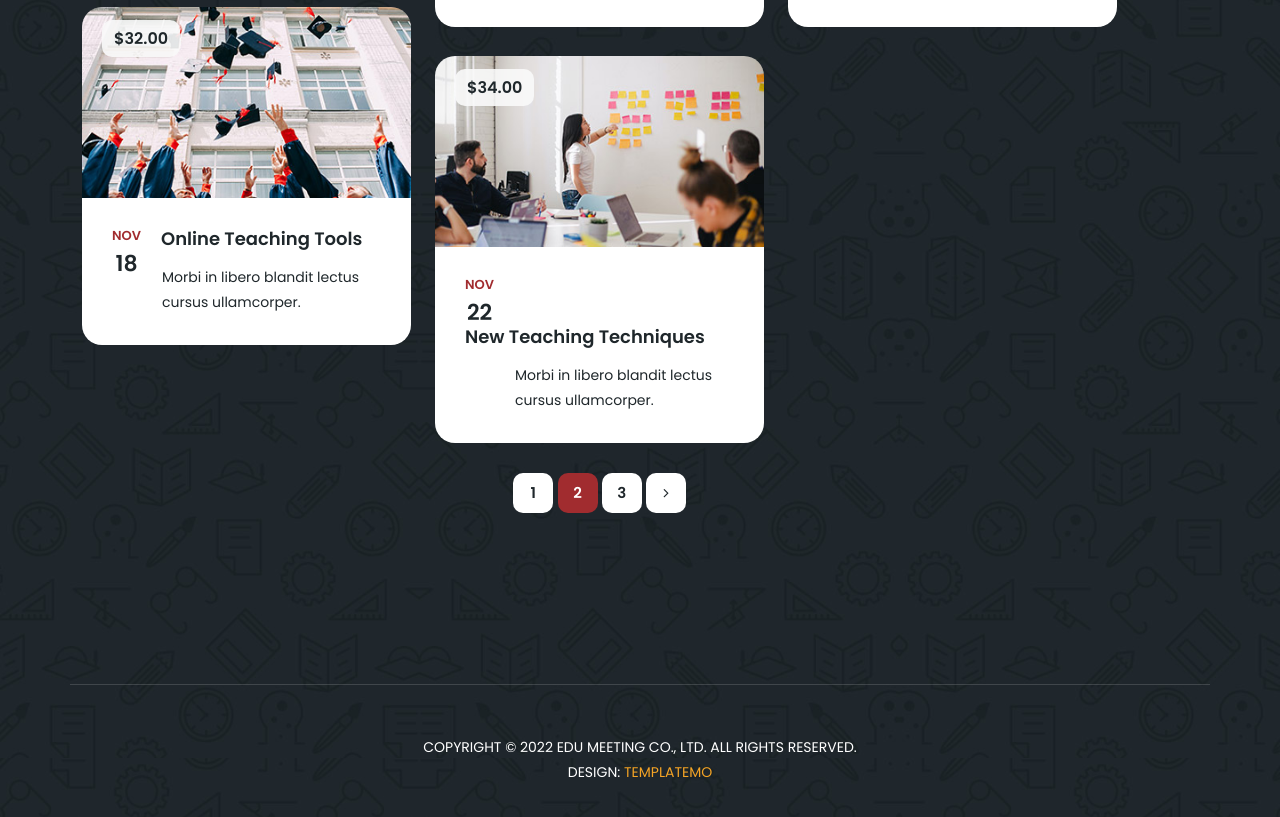
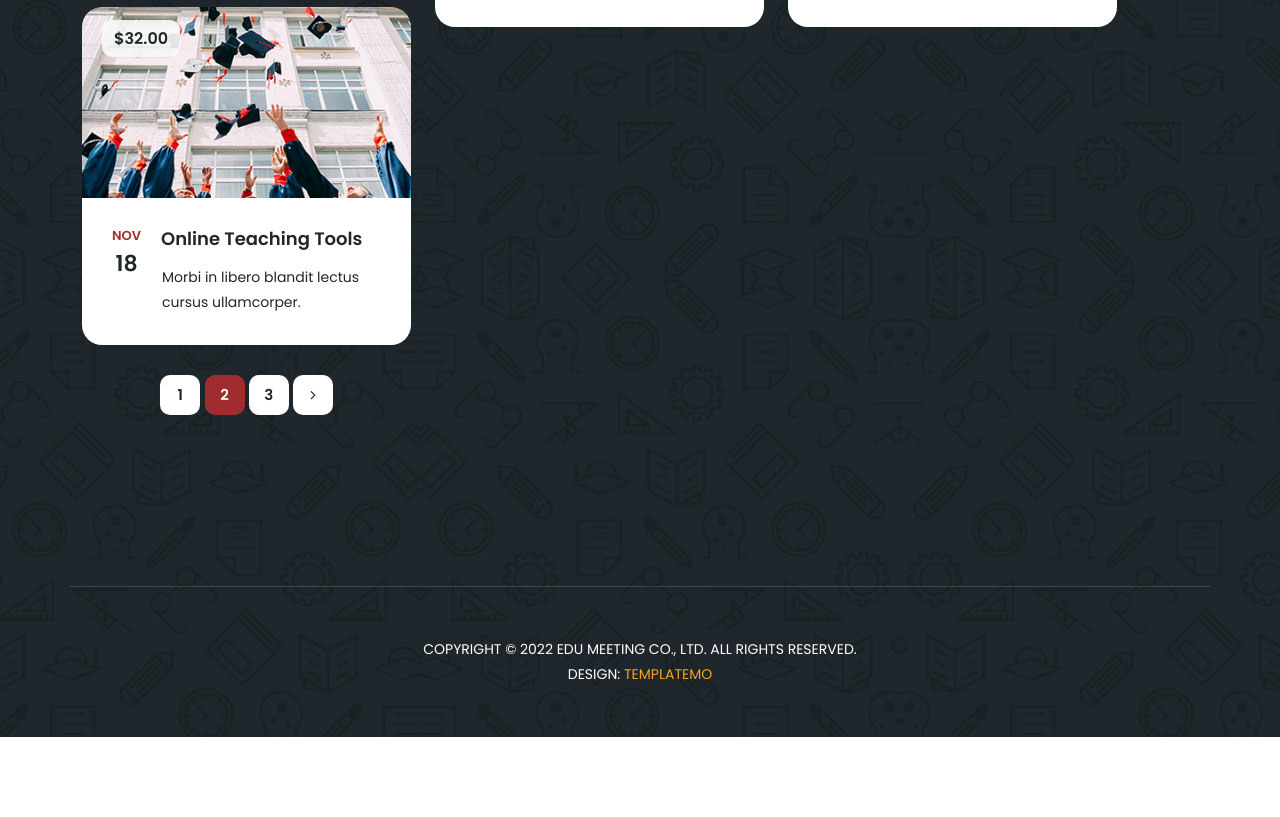
Before and after one commit to FELNHOD/felnhod.github.io, a plain HTML site: page meetings.html in a window 1280 px wide. Shown: the part 1084-1901 px from the top of the page. After the commit the page ends 1821 px from the top, so only its background shows below. Drawn offline with nearby package versions, Linux system fonts and the light colour scheme.

Commit message:
Update meetings.html

```diff
--- a/meetings.html
+++ b/meetings.html
@@ -187,23 +187,6 @@
                       <a href="meeting-details.html"><h4>Online Teaching Tools</h4></a>
                       <p>Morbi in libero blandit lectus<br>cursus ullamcorper.</p>
                     </div>
-                  </div>
-                </div>
-                <div class="col-lg-4 templatemo-item-col all att">
-                  <div class="meeting-item">
-                    <div class="thumb">
-                      <div class="price">
-                        <span>$34.00</span>
-                      </div>
-                      <a href="meeting-details.html"><img src="assets/images/meeting-02.jpg" alt=""></a>
-                    </div>
-                    <div class="down-content">
-                      <div class="date">
-                        <h6>Nov <span>22</span></h6>
-                      </div>
-                      <a href="meeting-details.html"><h4>New Teaching Techniques</h4></a>
-                      <p>Morbi in libero blandit lectus<br>cursus ullamcorper.</p>
-                    </div>
             <div class="col-lg-12">
               <div class="pagination">
                 <ul>
```
